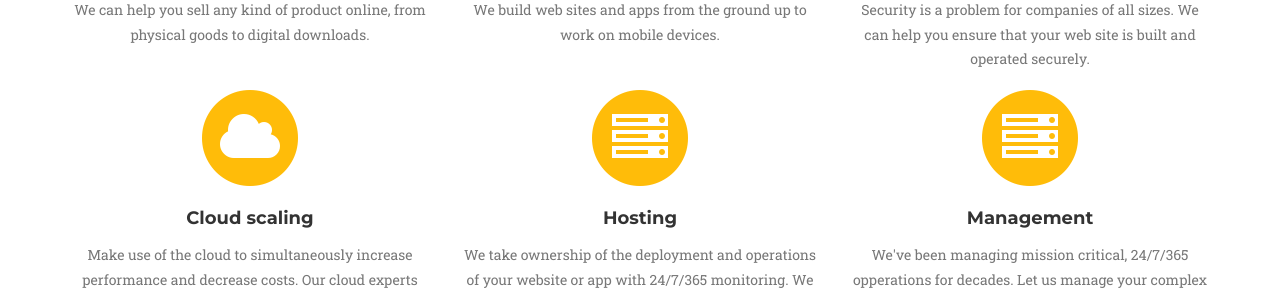
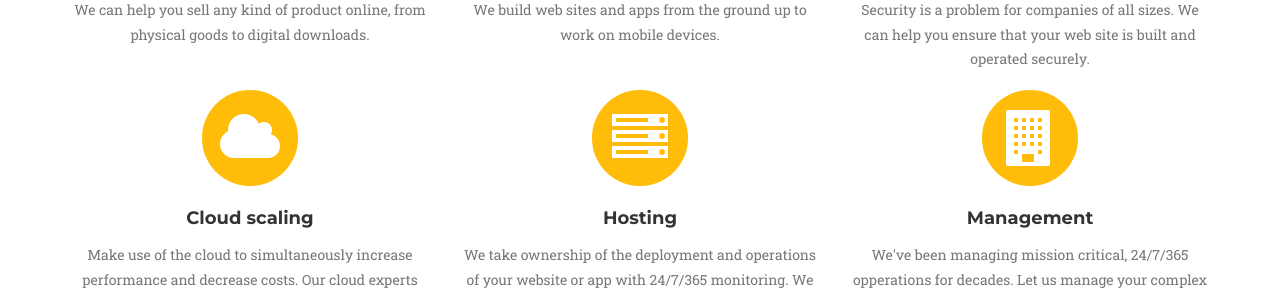
Before and after one commit to EndeavorOps/website, a Jekyll site: the page built from website/index.html, in a window 1280 px wide and 900 px high, scrolled down 1113 px. Shown: the part 150-446 px from the top of the window. Built offline with Jekyll 4.4.1, drawn with Linux system fonts in a browser that asks for light colours; nearby versions of some CDN libraries; some web fonts are replaced.

Commit message:
Changed icon for management service

```diff
--- a/website/index.html
+++ b/website/index.html
@@ -68,7 +68,7 @@ layout: default
             <div class="col-md-4">
                 <span class="fa-stack fa-4x">
                     <i class="fa fa-circle fa-stack-2x text-primary"></i>
-                    <i class="fa fa-server fa-stack-1x fa-inverse"></i>
+                    <i class="fa fa-building fa-stack-1x fa-inverse"></i>
                 </span>
                 <h4 class="service-heading">Management</h4>
                 <p class="text-muted">We've been managing mission critical, 24/7/365 opperations for decades. Let us manage your complex environment so you can focus on your customers.'</p>
```
